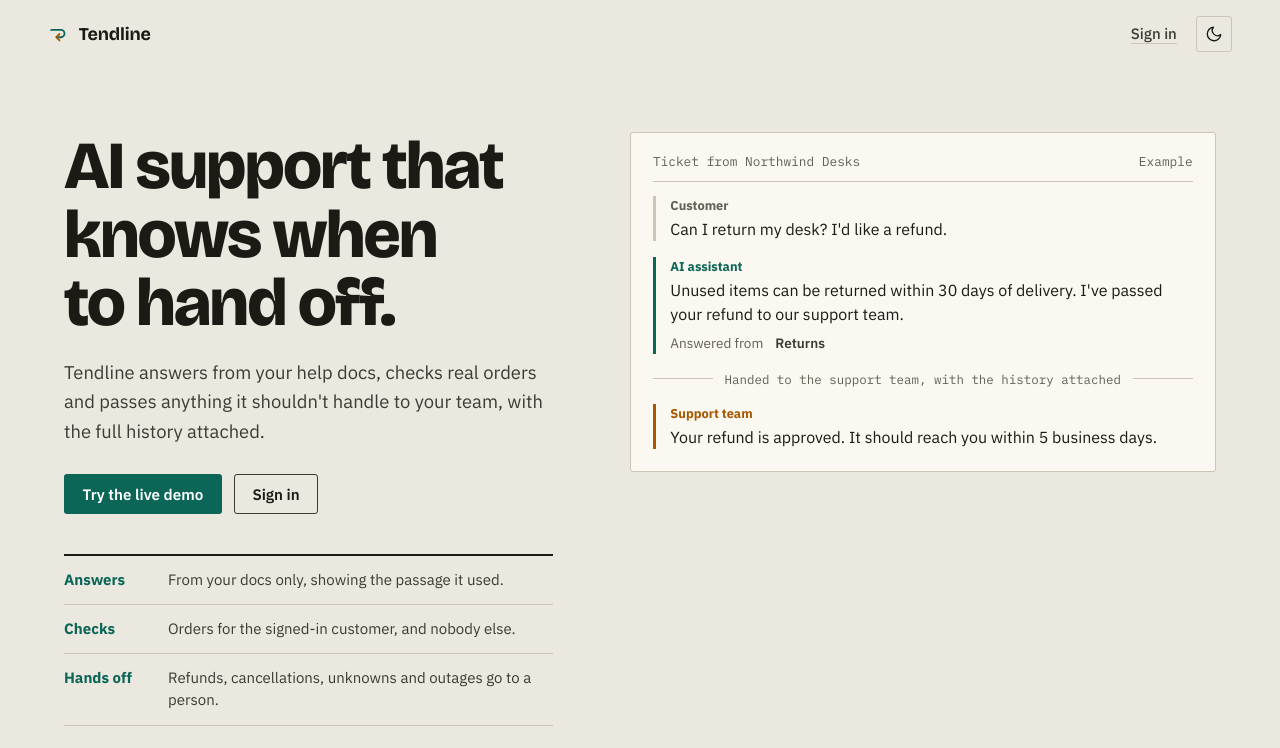
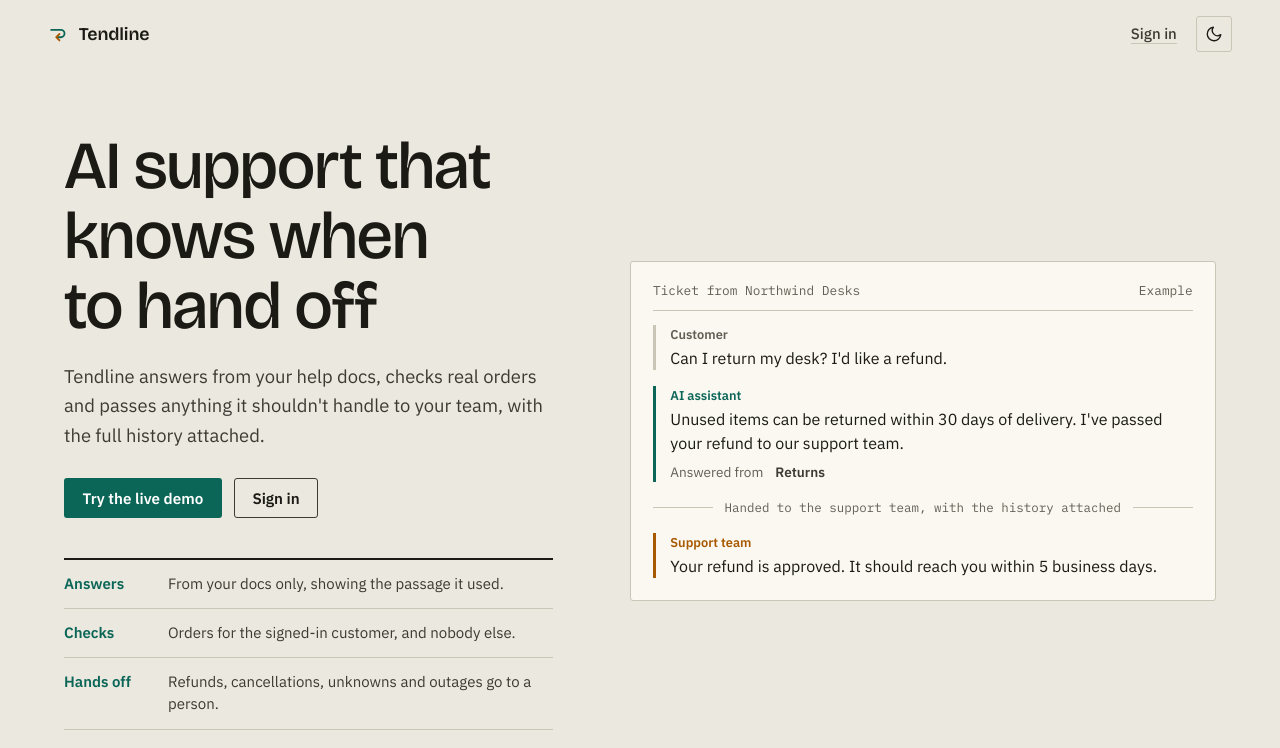
Before and after one commit to ahmad-zaman123/Tendline, a React (Vite) app in the folder Frontend/: page / in a window 1280 px wide. Shown: the top 748 px of the page. Built offline with nearby package versions, Linux system fonts and the light colour scheme; no server answers.

Commit message:
Polish the type and landing layout
Headings drop to weight 500-600 and lose their full stops, the hero sits centred in the first screen, and unused font weights are no longer loaded.

```diff
--- a/Frontend/index.html
+++ b/Frontend/index.html
@@ -12,7 +12,7 @@
     <link rel="preconnect" href="https://fonts.googleapis.com" />
     <link rel="preconnect" href="https://fonts.gstatic.com" crossorigin />
     <link
-      href="https://fonts.googleapis.com/css2?family=Bricolage+Grotesque:opsz,wght@12..96,600;12..96,700;12..96,800&family=IBM+Plex+Mono:wght@400;500&family=IBM+Plex+Sans:wght@400;500;600;700&display=swap"
+      href="https://fonts.googleapis.com/css2?family=Bricolage+Grotesque:opsz,wght@12..96,500;12..96,600&family=IBM+Plex+Mono:wght@400;500&family=IBM+Plex+Sans:wght@400;500;600&display=swap"
       rel="stylesheet"
     />
     <title>Tendline — AI support with a person one step away</title>
--- a/Frontend/src/App.jsx
+++ b/Frontend/src/App.jsx
@@ -75,7 +75,7 @@ export default function App() {
       return (
         <main className="auth-screen">
           <div className="auth-card">
-            <h1>Can&apos;t reach the server.</h1>
+            <h1>Can&apos;t reach the server</h1>
             <p className="auth-subtitle">You&apos;re still signed in. Check your connection and try again.</p>
             <button type="button" className="btn primary" onClick={() => setAttempt((count) => count + 1)}>Try again</button>
           </div>
--- a/Frontend/src/pages/ForgotPassword.jsx
+++ b/Frontend/src/pages/ForgotPassword.jsx
@@ -33,7 +33,7 @@ export default function ForgotPassword() {
       </header>
       <main className="auth-screen">
         <form className="auth-card" onSubmit={submit}>
-          <h1>Reset your password.</h1>
+          <h1>Reset your password</h1>
           {sent ? (
             <p className="auth-subtitle" role="status">{sent} It expires in 15 minutes, so check your spam folder if you don&apos;t see it.</p>
           ) : (
--- a/Frontend/src/pages/Landing.jsx
+++ b/Frontend/src/pages/Landing.jsx
@@ -36,7 +36,7 @@ export default function Landing({ user, checking, home, onSignOut }) {
 
       <main className="landing-main">
         <div>
-          <h1 className="landing-title">AI support that knows when to hand off.</h1>
+          <h1 className="landing-title">AI support that knows when to hand off</h1>
           <p className="landing-lede">
             Tendline answers from your help docs, checks real orders and passes anything it shouldn&apos;t
             handle to your team, with the full history attached.
--- a/Frontend/src/pages/Login.jsx
+++ b/Frontend/src/pages/Login.jsx
@@ -63,7 +63,7 @@ export default function Login({ user, notice, home, onSignIn }) {
       </header>
       <main className="auth-screen">
         <form className="auth-card" onSubmit={submit}>
-          <h1>{isRegister ? 'Set up your desk.' : 'Back to the desk.'}</h1>
+          <h1>{isRegister ? 'Set up your desk' : 'Back to the desk'}</h1>
           <p className="auth-subtitle">
             {isRegister
               ? 'Your own account, with sample orders and a private support view to try hand-offs.'
--- a/Frontend/src/pages/ResetPassword.jsx
+++ b/Frontend/src/pages/ResetPassword.jsx
@@ -41,7 +41,7 @@ export default function ResetPassword() {
       </header>
       <main className="auth-screen">
         <form className="auth-card" onSubmit={submit}>
-          <h1>{done ? 'Password changed.' : 'Choose a new password.'}</h1>
+          <h1>{done ? 'Password changed' : 'Choose a new password'}</h1>
           {done ? (
             <p className="auth-subtitle" role="status">You can now sign in with it. Any other devices have been signed out.</p>
           ) : (
--- a/Frontend/src/styles.css
+++ b/Frontend/src/styles.css
@@ -91,7 +91,7 @@ ul, ol { list-style: none; }
 /* ---------- brand and controls ---------- */
 .brand {
   display: inline-flex; align-items: center; gap: 0.55rem;
-  font-family: var(--display); font-weight: 700; font-size: 1.12rem; letter-spacing: -0.01em;
+  font-family: var(--display); font-weight: 600; font-size: 1.12rem; letter-spacing: -0.01em;
   color: var(--ink); text-decoration: none;
 }
 .logo-mark { flex: none; }
@@ -146,18 +146,18 @@ ul, ol { list-style: none; }
 .landing-main {
   width: min(78rem, 100%); margin: 0 auto;
   padding: clamp(1.5rem, 5vw, 4rem) clamp(1rem, 5vw, 3rem) 5rem;
-  display: grid; grid-template-columns: minmax(0, 5fr) minmax(0, 6fr); gap: clamp(2rem, 6vw, 5rem); align-items: start;
+  flex: 1; display: grid; grid-template-columns: minmax(0, 5fr) minmax(0, 6fr); gap: clamp(2rem, 6vw, 5rem); align-items: center; align-content: center;
 }
 @media (max-width: 62rem) { .landing-main { grid-template-columns: minmax(0, 1fr); } }
 .landing-title {
-  font-family: var(--display); font-size: clamp(2.5rem, 5.6vw, 4.2rem); font-weight: 800;
-  line-height: 1.02; letter-spacing: -0.03em; text-wrap: balance;
+  font-family: var(--display); font-size: clamp(2.5rem, 5.6vw, 4.2rem); font-weight: 500;
+  line-height: 1.04; letter-spacing: -0.02em; text-wrap: balance;
 }
 .landing-lede { margin-top: 1.25rem; font-size: 1.15rem; line-height: 1.6; color: var(--ink-2); max-width: 34rem; }
 .landing-cta { display: flex; gap: 0.75rem; flex-wrap: wrap; margin-top: 1.75rem; }
 .landing-steps { margin-top: 2.5rem; border-top: 2px solid var(--ink); max-width: 34rem; }
 .landing-steps div { display: grid; grid-template-columns: 5.5rem minmax(0, 1fr); gap: 1rem; padding: 0.8rem 0; border-bottom: 1px solid var(--rule); }
-.landing-steps dt { font-weight: 700; color: var(--ai); }
+.landing-steps dt { font-weight: 600; color: var(--ai); }
 .landing-steps dd { color: var(--ink-2); }
 
 .specimen { background: var(--page); border: 1px solid var(--rule); border-radius: 3px; padding: 1.2rem 1.4rem 1.4rem; }
@@ -176,7 +176,7 @@ ul, ol { list-style: none; }
   width: min(26rem, 100%); padding: 2rem; display: flex; flex-direction: column; gap: 1rem;
   background: var(--page); border: 1px solid var(--rule); border-top: 3px solid var(--ink); border-radius: 3px;
 }
-.auth-card h1 { font-family: var(--display); font-size: 1.9rem; font-weight: 800; line-height: 1.15; letter-spacing: -0.02em; }
+.auth-card h1 { font-family: var(--display); font-size: 1.9rem; font-weight: 500; line-height: 1.15; letter-spacing: -0.02em; }
 .auth-subtitle { margin-top: -0.4rem; color: var(--muted); }
 .field { display: flex; flex-direction: column; gap: 0.35rem; font-weight: 600; font-size: 0.88rem; }
 .field input {
@@ -215,7 +215,7 @@ ul, ol { list-style: none; }
 .entry { padding-left: 0.9rem; border-left: 3px solid var(--rule); max-width: 44rem; }
 .entry-assistant { border-left-color: var(--ai); }
 .entry-staff { border-left-color: var(--person); }
-.entry-author { font-size: 0.8rem; font-weight: 700; color: var(--muted); margin-bottom: 0.1rem; }
+.entry-author { font-size: 0.8rem; font-weight: 600; color: var(--muted); margin-bottom: 0.1rem; }
 .entry-assistant .entry-author { color: var(--ai); }
 .entry-staff .entry-author { color: var(--person); }
 .entry-text { white-space: pre-wrap; overflow-wrap: anywhere; font-size: 1rem; }
@@ -265,14 +265,14 @@ ul, ol { list-style: none; }
 .ptrigger .pname { font-weight: 600; white-space: nowrap; }
 .ptrigger .caret { color: var(--muted); transition: transform 0.15s; }
 .ptrigger[aria-expanded="true"] .caret { transform: rotate(180deg); }
-.avatar { display: inline-flex; align-items: center; justify-content: center; flex: none; border-radius: 999px; color: #fff; font-weight: 700; letter-spacing: 0.02em; }
+.avatar { display: inline-flex; align-items: center; justify-content: center; flex: none; border-radius: 999px; color: #fff; font-weight: 600; letter-spacing: 0.02em; }
 .avatar.sm { width: 30px; height: 30px; font-size: 0.72rem; }
 .avatar.lg { width: 44px; height: 44px; font-size: 0.95rem; }
 .pdrop { position: absolute; right: 0; top: calc(100% + 8px); width: max-content; min-width: 240px; max-width: min(320px, calc(100vw - 32px)); background: var(--page); color: var(--ink); border: 1px solid var(--rule); border-radius: 3px; box-shadow: 0 14px 40px rgba(0, 0, 0, 0.22); padding: 8px; display: grid; gap: 2px; z-index: 50; transform-origin: top right; animation: pdrop-pop 0.14s ease-out; text-align: left; font-size: 0.95rem; }
 @keyframes pdrop-pop { from { opacity: 0; transform: scale(0.96) translateY(-4px); } to { opacity: 1; transform: none; } }
 .pcardhead { display: flex; align-items: center; gap: 12px; padding: 8px 8px 10px; }
 .pwho { min-width: 0; display: grid; gap: 2px; }
-.pwho .name { font-weight: 700; }
+.pwho .name { font-weight: 600; }
 .pwho .hint { color: var(--muted); font-size: 0.85rem; overflow: hidden; text-overflow: ellipsis; white-space: nowrap; }
 .psep { height: 1px; background: var(--rule); margin: 4px 2px; }
 .pitem { display: flex; align-items: center; gap: 10px; width: 100%; padding: 9px 10px; border: 0; background: none; color: var(--ink); text-decoration: none; border-radius: 3px; font: inherit; cursor: pointer; text-align: left; }
@@ -303,7 +303,7 @@ ul, ol { list-style: none; }
 /* ---------- starters ---------- */
 .starter { flex: 1; min-height: 0; overflow-y: auto; padding: clamp(1.25rem, 5vh, 3rem) clamp(1rem, 3vw, 1.5rem); max-width: 44rem; width: 100%; }
 .starter-org { color: var(--muted); font-family: var(--mono); font-size: 0.8rem; margin-bottom: 0.4rem; }
-.starter h2 { font-family: var(--display); font-size: clamp(1.6rem, 3vw, 2.1rem); font-weight: 800; letter-spacing: -0.02em; line-height: 1.12; margin-bottom: 1.1rem; }
+.starter h2 { font-family: var(--display); font-size: clamp(1.6rem, 3vw, 2.1rem); font-weight: 500; letter-spacing: -0.02em; line-height: 1.12; margin-bottom: 1.1rem; }
 .starter-list { border-top: 1px solid var(--rule); }
 .starter-list li { border-bottom: 1px solid var(--rule); }
 .starter-list button {
@@ -328,7 +328,7 @@ ul, ol { list-style: none; }
 /* ---------- staff console ---------- */
 .console { flex-direction: row; }
 .queue { width: 19rem; flex: none; min-height: 0; overflow-y: auto; border-right: 1px solid var(--rule); padding: 1rem; }
-.queue-title { font-family: var(--display); font-size: 1.1rem; font-weight: 700; padding-bottom: 0.55rem; border-bottom: 2px solid var(--ink); display: flex; justify-content: space-between; align-items: baseline; gap: 0.5rem; }
+.queue-title { font-family: var(--display); font-size: 1.1rem; font-weight: 600; padding-bottom: 0.55rem; border-bottom: 2px solid var(--ink); display: flex; justify-content: space-between; align-items: baseline; gap: 0.5rem; }
 .count { font-family: var(--mono); font-weight: 500; font-size: 0.9rem; color: var(--muted); }
 .queue-empty { padding-top: 0.8rem; color: var(--muted); font-size: 0.9rem; }
 .queue-list li { border-bottom: 1px solid var(--rule); }
@@ -349,7 +349,7 @@ ul, ol { list-style: none; }
 .case-empty { padding: 1.5rem; color: var(--muted); }
 .pane > .case-empty { flex: 1; }
 .case-head { display: flex; justify-content: space-between; align-items: flex-start; gap: 1rem; flex: none; padding: 0.85rem clamp(1rem, 3vw, 1.5rem); border-bottom: 1px solid var(--rule); }
-.case-head h2 { font-size: 1rem; font-weight: 700; overflow-wrap: anywhere; }
+.case-head h2 { font-size: 1rem; font-weight: 600; overflow-wrap: anywhere; }
 .case-head p { color: var(--muted); font-size: 0.9rem; }
 
 .audit { flex: none; padding: 0.6rem clamp(1rem, 3vw, 1.5rem) 0.8rem; border-top: 1px solid var(--rule-soft); font-size: 0.88rem; }
```
